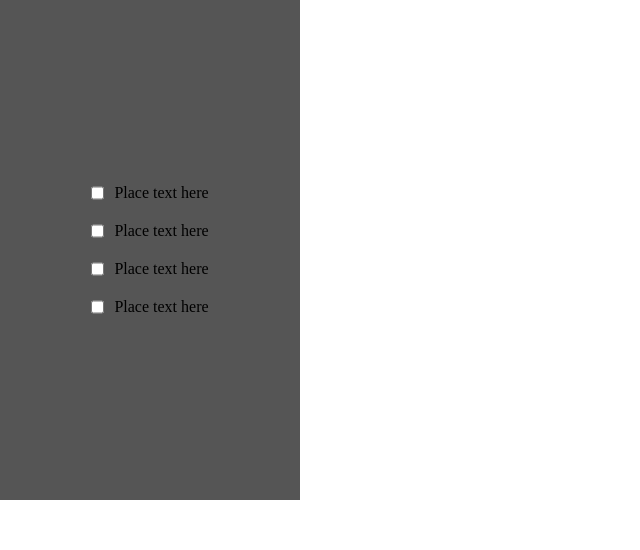
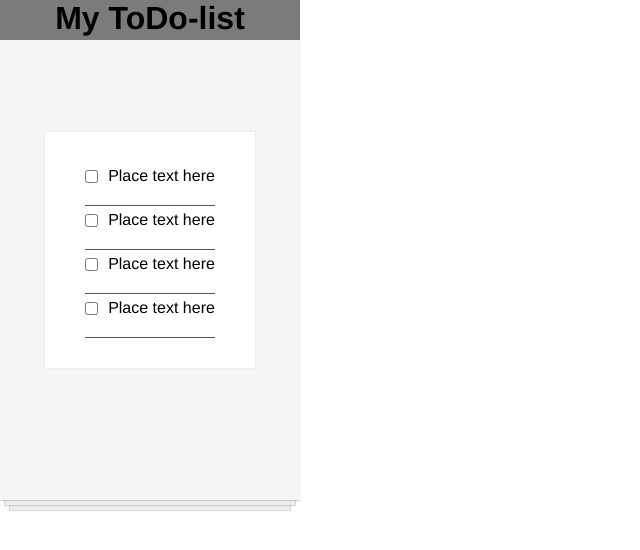
Before and after one commit to mdanneil/todo-app, a React (Create React App) app: page / in a window 1280 px wide. Shown: the top 550 px of the page, without its empty margins (0-640 px from the left). Built offline with nearby package versions, Linux system fonts and the light colour scheme.

Commit message:
added TodoItem component to separate concerns

```diff
--- a/src/App.js
+++ b/src/App.js
@@ -1,9 +1,15 @@
 import React from "react";
 import Checklist from "./components/Checklist";
 import "./style.css";
+import Header from "./components/Header";
 
 function App() {
-    return <Checklist />;
+    return (
+        <div className="main">
+            <Header />
+            <Checklist />
+        </div>
+    );
 }
 
 export default App;
--- a/src/components/Checklist.jsx
+++ b/src/components/Checklist.jsx
@@ -1,27 +1,13 @@
 import React from "react";
+import TodoItem from "./TodoItem";
 
 function Checklist() {
     return (
-        <div className="checkboxes">
-            <div className="single-box">
-                <input type="checkbox" />
-                <p>Place text here</p>
-            </div>
-
-            <div className="single-box">
-                <input type="checkbox" />
-                <p>Place text here</p>
-            </div>
-
-            <div className="single-box">
-                <input type="checkbox" />
-                <p>Place text here</p>
-            </div>
-
-            <div className="single-box">
-                <input type="checkbox" />
-                <p>Place text here</p>
-            </div>
+        <div className="checklist">
+            <TodoItem />
+            <TodoItem />
+            <TodoItem />
+            <TodoItem />
         </div>
     );
 }
--- /dev/null
+++ b/src/components/Header.jsx
@@ -0,0 +1,11 @@
+import React from "react";
+
+function Header() {
+    return (
+        <div className="header-main">
+            <h1>My ToDo-list</h1>
+        </div>
+    );
+}
+
+export default Header;
--- /dev/null
+++ b/src/components/TodoItem.jsx
@@ -0,0 +1,12 @@
+import React from "react";
+
+function TodoItem() {
+    return (
+        <div className="single-box">
+            <input type="checkbox" />
+            <p>Place text here</p>
+        </div>
+    );
+}
+
+export default TodoItem;
--- a/src/style.css
+++ b/src/style.css
@@ -1,22 +1,51 @@
 * {
     margin: 0;
     padding: 0;
+    font-family: "Franklin Gothic Medium", "Arial Narrow", Arial, sans-serif;
 }
 
-.checkboxes {
+.main {
+    background-color: whitesmoke;
     display: flex;
     flex-direction: column;
-    background-color: #555;
-    text-align: center;
+    align-items: center;
     justify-content: center;
     height: 500px;
     width: 300px;
+    box-shadow:
+    /* The top layer shadow */ 0 1px 1px rgba(0, 0, 0, 0.15),
+        /* The second layer */ 0 10px 0 -5px #eee,
+        /* The second layer shadow */ 0 10px 1px -4px rgba(0, 0, 0, 0.15),
+        /* The third layer */ 0 20px 0 -10px #eee,
+        /* The third layer shadow */ 0 20px 1px -9px rgba(0, 0, 0, 0.15);
+}
+
+.header-main {
+    background-color: #7b7b7b;
+    width: 300px;
+    height: 40px;
+    display: flex;
+    justify-content: center;
+    position: fixed;
+    top: 0;
+}
+
+.checklist {
+    background-color: white;
+    margin: auto;
+    width: 50%;
+    display: flex;
+    flex-direction: column;
+    align-items: center;
+    border: 1px solid #efefef;
+    padding: 30px;
 }
 
 .single-box {
-    padding: 10px;
+    padding: 5px 0px 20px 0;
     display: flex;
-    justify-content: center;
+    align-items: center;
+    border-bottom: 1px solid #555;
 }
 
 .single-box p {
```
